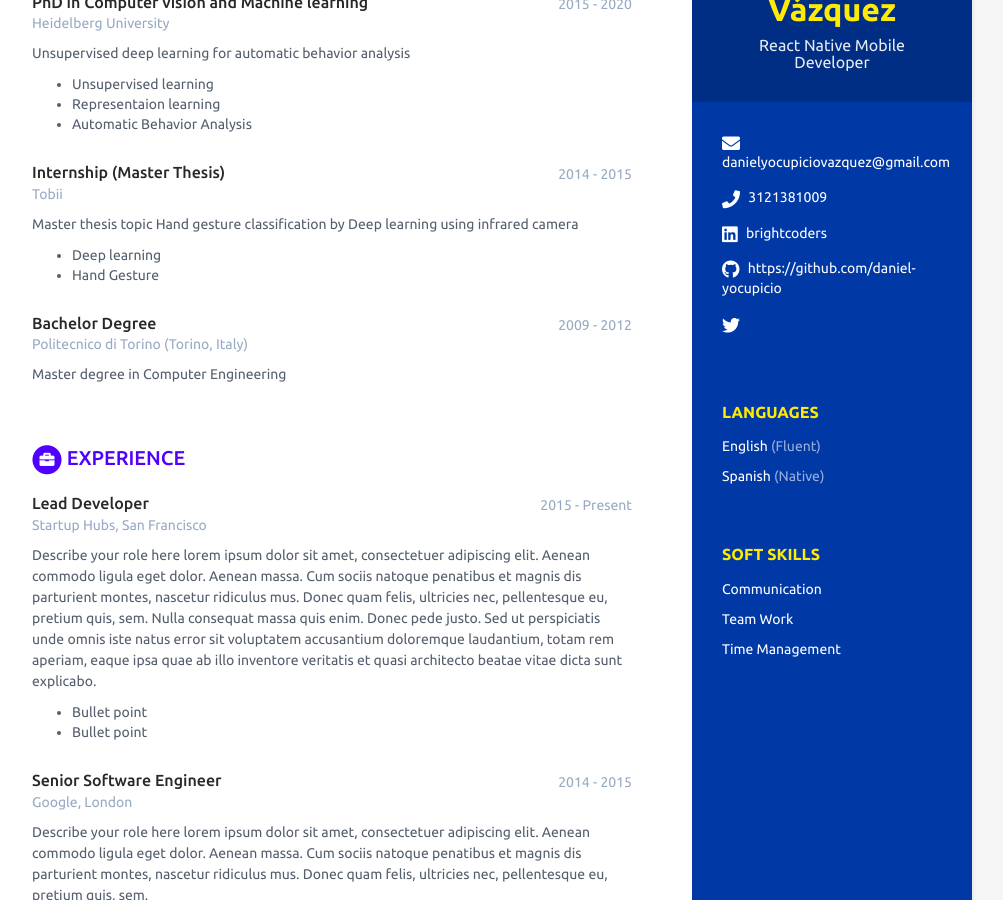
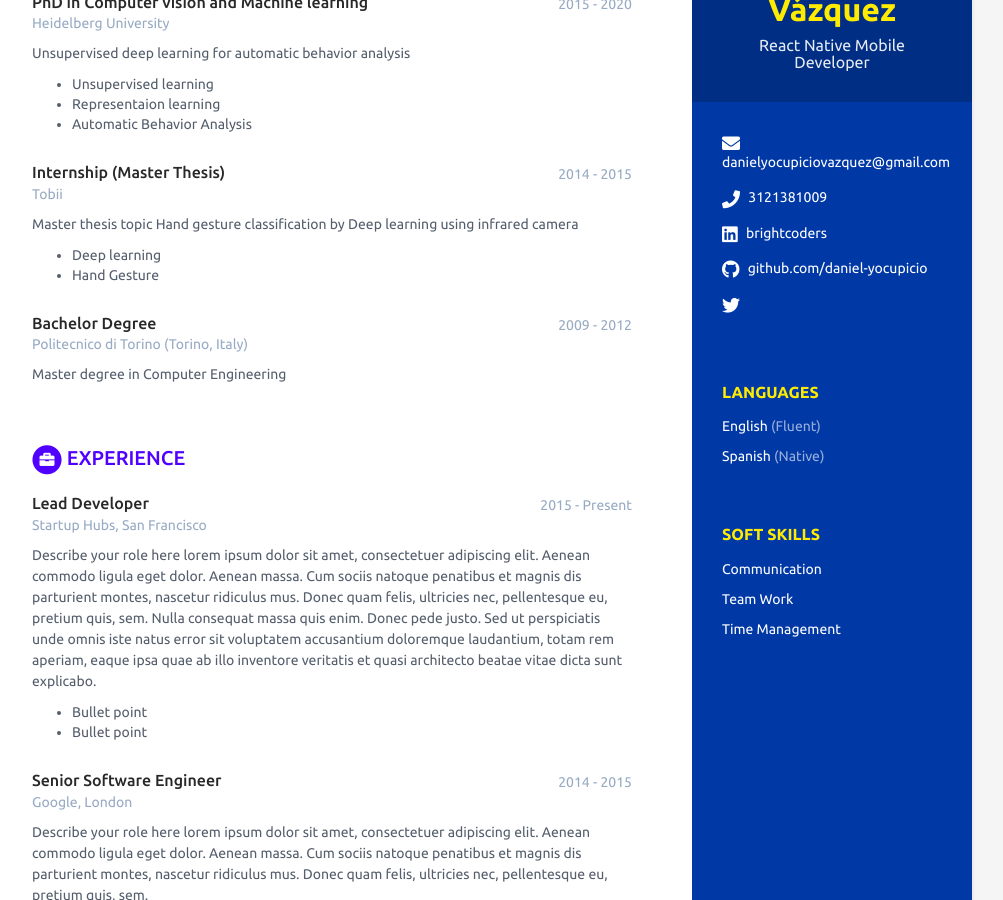
Before and after one commit to BC-MAY-21-RN/scorecard-daniel-yocupicio, a Jekyll site: the page built from index.html, in a window 1280 px wide and 900 px high, scrolled down 389 px. Shown: the whole window, without its empty margins (168-1171 px from the left). Built offline with Jekyll 4.4.1, drawn with Linux system fonts in a browser that asks for light colours; part of the change alters nothing that is shown.

Commit message:
fix github url

```diff
--- a/_data/data.yml
+++ b/_data/data.yml
@@ -16,7 +16,7 @@ sidebar:
   phone: '3121381009'
   website: # No agregar http://
   linkedin: brightcoders
-  github: https://github.com/daniel-yocupicio
+  github: github.com/daniel-yocupicio
   gitlab:
   bitbucket:
   twitter: ''
```
